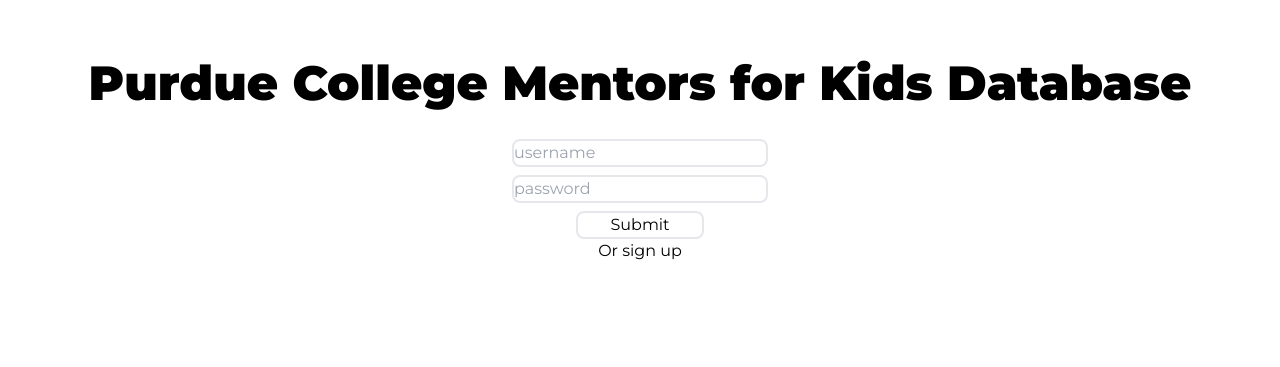
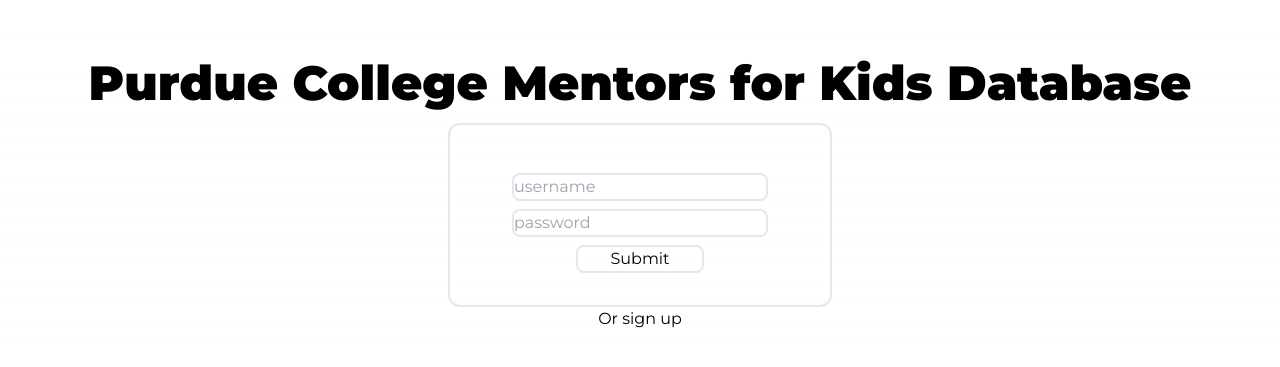
Before and after one commit to bkinaan/purdue-cmfk-database-client, a Next.js app: page / in a window 1280 px wide. Shown: the part 133-500 px from the top of the page. Built offline with nearby package versions, Linux system fonts and the light colour scheme.

Commit message:
added support for pairings

```diff
--- a/pages/dashboard.tsx
+++ b/pages/dashboard.tsx
@@ -44,7 +44,7 @@
   ApprovedForPickupLastName: string;
   ApprovedForPickupRelationship: string;
   ApprovedForPickupPrimaryPhone: string;
-  PairedWith: string;
+  Paired: string;
   FavoriteSubject: string;
   HobbiesAndInterests: string;
 };
@@ -81,7 +81,7 @@
       <ul className="text-black">
         {mentors.map((mentor: Mentor) => (
           <li key={mentor.id}>
-            {mentor.FirstName} {mentor.LastName}
+            {mentor.FirstName} {mentor.LastName} {mentor.Paired}
           </li>
         ))}
       </ul>
--- a/pages/index.tsx
+++ b/pages/index.tsx
@@ -79,7 +79,10 @@
           <div>There was a problem with the network. Please try again.</div>
         )}
       </div>
-      <form className="flex flex-col pt-4" onSubmit={handleFormSubmit}>
+      <form
+        className="flex flex-col border-2 rounded-xl w-full m-auto max-w-96 pt-12 pb-8"
+        onSubmit={handleFormSubmit}
+      >
         <input
           className="border-2 m-auto w-full max-w-64 rounded-lg"
           {...register("username")}
```
